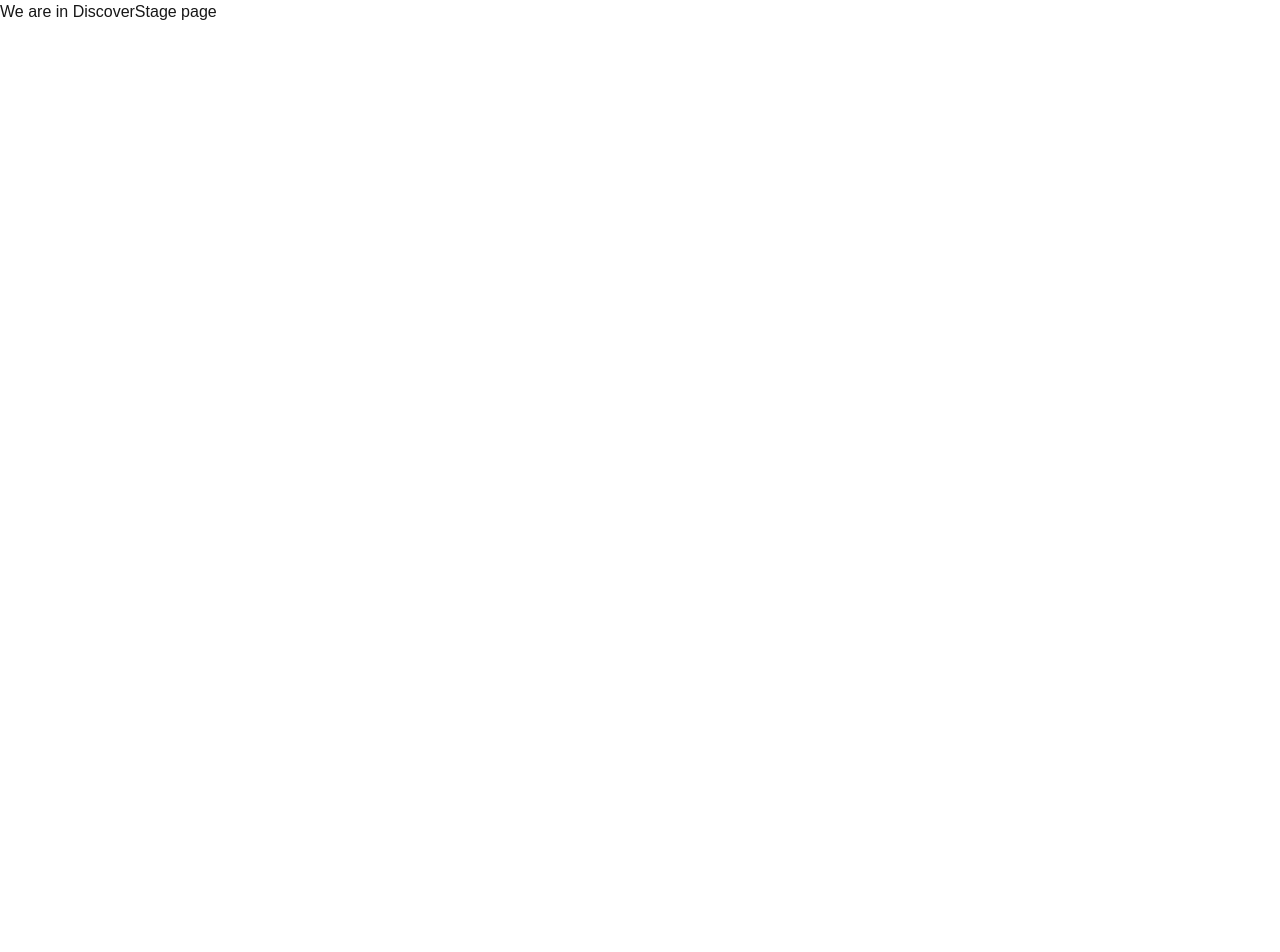
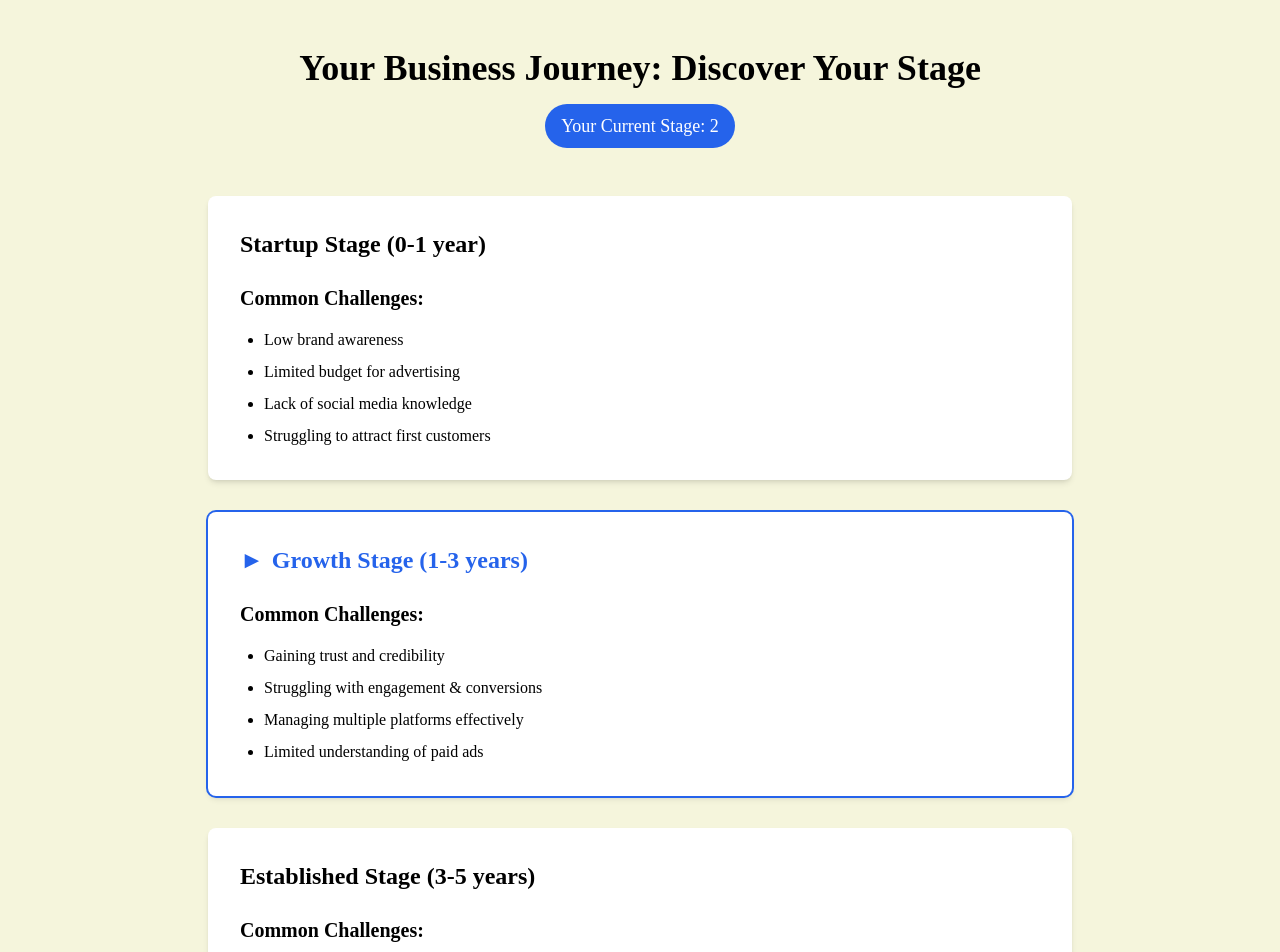
Before and after one commit to dipeshpandit12/chatbot, a Next.js app: page /discoverStage in a window 1280 px wide. Shown: the top 952 px of the page. Before the commit the page ends 800 px from the top, so only its background shows below. Built offline with nearby package versions, Linux system fonts and the light colour scheme.

Commit message:
feat: made strategies page and discover stage page

```diff
--- /dev/null
+++ b/app/discoverStage/chat.js
@@ -0,0 +1,52 @@
+import React, { useState, useEffect } from 'react';
+import axios from 'axios';
+import { useRouter } from 'next/router';
+
+const ChatbotPage = () => {
+  const router = useRouter();
+  const id = router.query.id;
+
+  const strategyPrompts = {
+    'reviews': 'reward customers for leaving reviews',
+    'website': 'build a professional website',
+    'content': 'create engaging social media content',
+    'story': 'share your business journey',
+  };
+
+  const [response, setResponse] = useState('');
+
+  const handlePrompt = async () => {
+    try {
+      const res = await axios.post('https://api.openai.com/v1/completions', {
+        model: 'text-davinci-003',
+        prompt: `Hi, I'm your marketing assistant. Here are some ways to ${strategyPrompts[id]}:`,
+        max_tokens: 2048,
+        temperature: 0.7,
+      }, {
+        headers: {
+          'Authorization': `Bearer YOUR_OPENAI_API_KEY`,
+          'Content-Type': 'application/json',
+        },
+      });
+
+      setResponse(res.data.choices[0].text);
+    } catch (error) {
+      console.error(error);
+    }
+  };
+
+  useEffect(() => {
+    if (id) {
+      handlePrompt();
+    }
+  }, [id]);
+
+  return (
+    <div>
+      <h1>Marketing Assistant</h1>
+      <p>{response}</p>
+    </div>
+  );
+};
+
+export default ChatbotPage;
--- a/app/discoverStage/page.js
+++ b/app/discoverStage/page.js
@@ -1,9 +1,101 @@
 "use client"
+import React from 'react';
 
-export default function DiscoverStage(){
-    return(
-        <>
-            We are in DiscoverStage page
-        </>
-    )
-}
+const BusinessStagesOverview = () => {
+  const stages = [
+    {
+      id: 1,
+      title: "Startup Stage (0-1 year)",
+      challenges: [
+        "Low brand awareness",
+        "Limited budget for advertising",
+        "Lack of social media knowledge",
+        "Struggling to attract first customers"
+      ]
+    },
+    {
+      id: 2,
+      title: "Growth Stage (1-3 years)",
+      challenges: [
+        "Gaining trust and credibility",
+        "Struggling with engagement & conversions",
+        "Managing multiple platforms effectively",
+        "Limited understanding of paid ads"
+      ]
+    },
+    {
+      id: 3,
+      title: "Established Stage (3-5 years)",
+      challenges: [
+        "Need for rebranding & higher engagement",
+        "Expanding customer base beyond local market",
+        "Standing out against larger competitors",
+        "Keeping content fresh & consistent"
+      ]
+    },
+    {
+      id: 4,
+      title: "Scaling Stage (5+ years)",
+      challenges: [
+        "Expanding beyond social media",
+        "Managing customer service at scale",
+        "Need for data-driven marketing decisions"
+      ]
+    }
+  ];
+
+  const currentStage = 2;
+
+  return (
+    <div className="min-h-screen bg-[#F5F5DC] font-['Lora']">
+      <div className="max-w-4xl mx-auto px-4 py-12">
+        {/* Header */}
+        <h1 className="text-3xl md:text-4xl font-bold text-black text-center mb-4">
+          Your Business Journey: Discover Your Stage
+        </h1>
+
+        {/* Current Stage Indicator */}
+        <div className="text-center mb-12">
+          <span className="inline-block bg-blue-600 text-white px-4 py-2 rounded-full text-lg">
+            Your Current Stage: {currentStage}
+          </span>
+        </div>
+
+        {/* All Stages */}
+        <div className="space-y-8">
+          {stages.map((stage) => (
+            <div
+              key={stage.id}
+              className={`bg-white rounded-lg shadow-md p-8 transition-all
+                ${stage.id === currentStage ? 'ring-2 ring-blue-600 transform scale-102' : ''}`}
+            >
+              <h2 className={`text-2xl font-bold mb-6 flex items-center
+                ${stage.id === currentStage ? 'text-blue-600' : 'text-black'}`}
+              >
+                {stage.id === currentStage && (
+                  <span className="mr-2 text-blue-600">►</span>
+                )}
+                {stage.title}
+              </h2>
+
+              <div>
+                <h3 className="text-xl font-semibold text-black mb-4">
+                  Common Challenges:
+                </h3>
+                <ul className="list-disc pl-6 space-y-2">
+                  {stage.challenges.map((challenge, index) => (
+                    <li key={index} className="text-black">
+                      {challenge}
+                    </li>
+                  ))}
+                </ul>
+              </div>
+            </div>
+          ))}
+        </div>
+      </div>
+    </div>
+  );
+};
+
+export default BusinessStagesOverview;
--- a/app/page.js
+++ b/app/page.js
@@ -1,30 +1,35 @@
 "use client"
 import React from 'react';
 import Link from 'next/link';
+import Head from 'next/head';
 
 const LandingPage = () => {
   const [isMenuOpen, setIsMenuOpen] = React.useState(false);
 
   return (
-    <div className="min-h-screen bg-white">
+    <>
+      <Head>
+        <link href="https://fonts.googleapis.com/css2?family=Lora:wght@400;700&display=swap" rel="stylesheet" />
+      </Head>
+      <div className="min-h-screen bg-[#FFF7ED]">
         {/* Navigation */}
-      <nav className="bg-white shadow-sm">
+        <nav className="bg-[#FFF7ED] shadow-sm">
           <div className="max-w-7xl mx-auto px-4 py-4">
             <div className="flex justify-between items-center">
               {/* Logo and Nav Links */}
               <div className="flex items-center space-x-8">
-              <div className="text-xl font-bold text-gray-800">LOGO</div>
+                <div className="text-xl font-bold text-gray-800" style={{ fontFamily: 'Lora, serif' }}>LOGO</div>
                 <div className="hidden md:flex space-x-6">
-                <Link href="/" className="text-gray-600 hover:text-gray-800">Home</Link>
-                <Link href="/services" className="text-gray-600 hover:text-gray-800">Services</Link>
-                <Link href="/about" className="text-gray-600 hover:text-gray-800">About</Link>
-                <Link href="/contact" className="text-gray-600 hover:text-gray-800">Contact</Link>
+                  <Link href="/" className="text-gray-600 hover:text-gray-800" style={{ fontFamily: 'Lora, serif' }}>Home</Link>
+                  <Link href="/services" className="text-gray-600 hover:text-gray-800" style={{ fontFamily: 'Lora, serif' }}>Services</Link>
+                  <Link href="/personalizedStatistics" className="text-gray-600 hover:text-gray-800" style={{ fontFamily: 'Lora, serif' }}>About</Link>
+                  <Link href="/discoverStage" className="text-gray-600 hover:text-gray-800" style={{ fontFamily: 'Lora, serif' }}>Contact</Link>
                 </div>
               </div>
 
               {/* Login Button */}
               <div className="hidden md:flex">
-              <Link href="/login" className="px-4 py-2 text-blue-600 hover:text-blue-700">
+                <Link href="/login" className="px-4 py-2 text-blue-600 hover:text-blue-700" style={{ fontFamily: 'Lora, serif' }}>
                   Login
                 </Link>
               </div>
@@ -50,11 +55,11 @@ const LandingPage = () => {
             {isMenuOpen && (
               <div className="md:hidden mt-4 pb-4">
                 <div className="flex flex-col space-y-4">
-                <Link href="/" className="text-gray-600">Home</Link>
-                <Link href="/services" className="text-gray-600">Services</Link>
-                <Link href="/about" className="text-gray-600">About</Link>
-                <Link href="/contact" className="text-gray-600">Contact</Link>
-                <Link href="/login" className="text-blue-600">Login</Link>
+                  <Link href="/" className="text-gray-600" style={{ fontFamily: 'Lora, serif' }}>Home</Link>
+                  <Link href="/services" className="text-gray-600" style={{ fontFamily: 'Lora, serif' }}>Services</Link>
+                  <Link href="/about" className="text-gray-600" style={{ fontFamily: 'Lora, serif' }}>About</Link>
+                  <Link href="/contact" className="text-gray-600" style={{ fontFamily: 'Lora, serif' }}>Contact</Link>
+                  <Link href="/login" className="text-blue-600" style={{ fontFamily: 'Lora, serif' }}>Login</Link>
                 </div>
               </div>
             )}
@@ -64,21 +69,23 @@ const LandingPage = () => {
         {/* Hero Section */}
         <main className="max-w-7xl mx-auto px-4 flex items-center justify-center min-h-screen">
           <div className="text-center py-20">
-          <h1 className="text-4xl md:text-5xl font-bold text-gray-900 mb-4">
+            <h1 className="text-4xl md:text-5xl font-bold text-gray-900 mb-4" style={{ fontFamily: 'Lora, serif' }}>
               Start Social Media Planning
             </h1>
-          <p className="text-xl text-gray-600 mb-8">
+            <p className="text-xl text-gray-600 mb-8" style={{ fontFamily: 'Lora, serif' }}>
               Grow Your Business With AI
             </p>
             <Link
               href="/questionnaire"
               className="inline-block px-8 py-3 bg-blue-600 text-white rounded-lg hover:bg-blue-700 transition-colors"
+              style={{ fontFamily: 'Lora, serif' }}
             >
               Get Started
             </Link>
           </div>
         </main>
       </div>
+    </>
   );
 };
 
```
Also changed, not shown: app/personalizedStatistics/page.js (+106 -8 lines), package.json (+6 -5 lines), 1 other file (tests, documents, lock files or other folders). Lines whose indentation alone changed are shown as unchanged.
